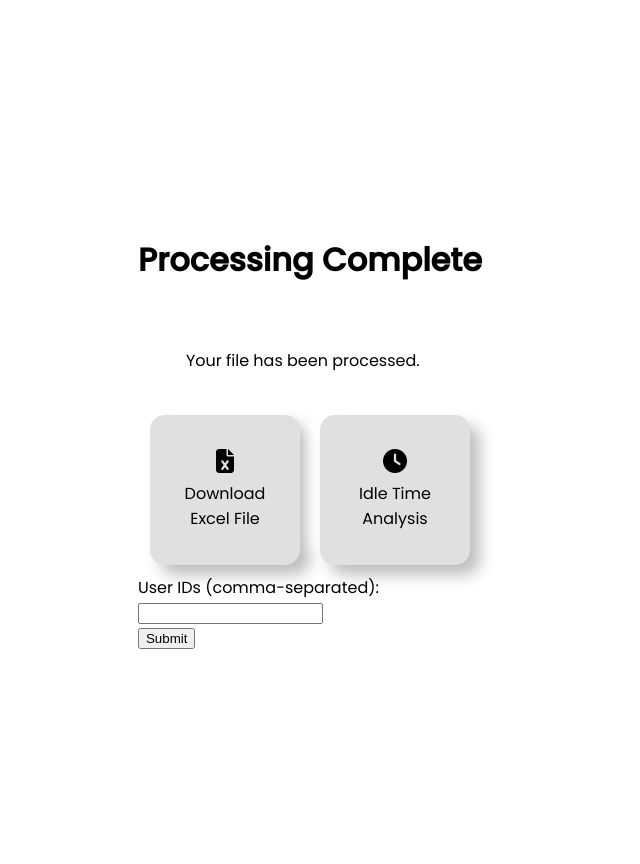
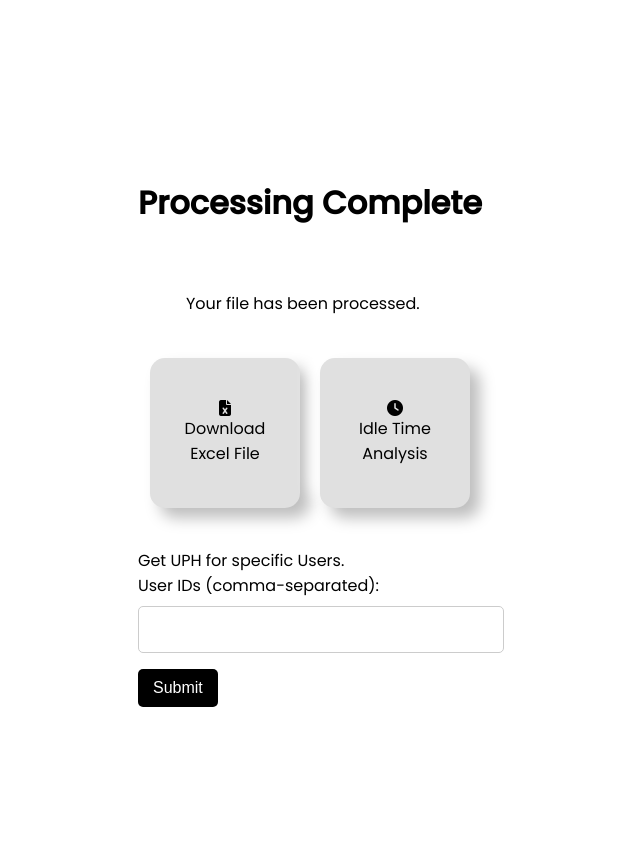
Before and after one commit to lorddunamis5050/totalpickcount, a Flask app: page /processing_done in a window 1280 px wide. Shown: the whole page, without its empty margins (330-970 px from the left). Run offline with Flask 3, Linux system fonts and the light colour scheme; some libraries are stand-ins or nearby versions.

Commit message:
made some major changes and fixing pick per zones

```diff
--- a/app.py
+++ b/app.py
@@ -128,6 +128,10 @@ def upload_file():
         from hourly_pick_totals import perform_hourly_pick_totals_analysis
         perform_hourly_pick_totals_analysis(df, book)
 
+        from picks_per_zones import perform_pick_totals_analysis_per_zones
+        perform_pick_totals_analysis_per_zones(df, book)
+
+
 
 
         # Save the Excel file
@@ -157,25 +161,24 @@ def download_file(filename):
 
 @app.route('/get_user_data', methods=['POST'])
 def get_user_data():
-    user_ids = request.form['user_ids'].split(',')  # Split the input into a list
-    user_ids = [uid.strip() for uid in user_ids]  # Strip whitespace from each UserID
+    user_ids = request.form['user_ids'].split(',')
+    user_ids = [uid.strip() for uid in user_ids]
 
     try:
         excel_file = os.path.join(app.config['OUTPUT_FOLDER'], 'processed_data.xlsx')
-        sheet_names = ['REPLENISHMENT PICK', 'SINGLE PICK', 'REGULAR PICK' , 'PUTWALL PICKING']
-        df_list = []
+        sheet_names = ['REPLENISHMENT PICK', 'SINGLE PICK', 'REGULAR PICK', 'PUTWALL PICKING']
+        tables = {}
+
         for sheet_name in sheet_names:
-            df = pd.read_excel(excel_file, sheet_name=sheet_names)  # Replace with your actual sheet name
-            df_list.append(df)
-        combined_df = pd.concat(df_list, ignore_index=True)
+            df = pd.read_excel(excel_file, sheet_name=sheet_name)
+            if not df.empty and df['UserID'].isin(user_ids).any():
+                filtered_df = df[df['UserID'].isin(user_ids)]
+                tables[sheet_name] = filtered_df.to_html(classes='data', index=False)
 
-        filtered_df = df[df['UserID'].isin(user_ids)]
-        # Convert DataFrame to HTML table for easy rendering
-        data_html = filtered_df.to_html(classes='data', index=False)
-
-
-
-        return render_template('display_user_data.html', table=data_html)
+        if tables:
+            return render_template('display_user_data.html', tables=tables)
+        else:
+            return render_template('no_data_found.html')  # You should create this template
 
     except Exception as e:
         return jsonify({'error': str(e)}), 500
--- a/putwall_pick.py
+++ b/putwall_pick.py
@@ -117,7 +117,11 @@ def perform_putwall_pick_analysis(df, book):
 
 
         # Calculate the average UPH, excluding zeros, and round to 2 decimal places
-    average_uph = putwall_picking_per_user.loc[putwall_picking_per_user['UPH'] > 0, 'UPH'].mean().round(2)
+    if putwall_picking_per_user.loc[putwall_picking_per_user['UPH'] > 0, 'UPH'].empty:
+        average_uph = 0  # Or any default value you want to use in case of no data
+    else:
+        average_uph = putwall_picking_per_user.loc[putwall_picking_per_user['UPH'] > 0, 'UPH'].mean().round(1)
+
 
 
     putwall_picking_data = putwall_picking_per_user[['UserID', 'PutwallPickingQuantity', 'Time', 'UPH']].values.tolist()
--- a/replenishment_pick.py
+++ b/replenishment_pick.py
@@ -85,10 +85,10 @@ def perform_replenishment_pick_analysis(df, book):
 
             # Convert both "PutwallPickingQuantity" and "UPH" values to their absolute values
     replenishment_pick_per_user['ReplenishmentPickQuantity'] = abs(replenishment_pick_per_user['ReplenishmentPickQuantity'])
-    replenishment_pick_per_user['UPH'] = abs(replenishment_pick_per_user['UPH']).round(2)
+    replenishment_pick_per_user['UPH'] = abs(replenishment_pick_per_user['UPH']).round(1)
 
         # Calculate the average UPH, excluding zeros
-    average_uph = replenishment_pick_per_user.loc[replenishment_pick_per_user['UPH'] > 0, 'UPH'].mean().round(2)
+    average_uph = replenishment_pick_per_user.loc[replenishment_pick_per_user['UPH'] > 0, 'UPH'].mean().round(1)
 
             # Replace NaN or infinite values with zero
     replenishment_pick_per_user.replace([np.inf, -np.inf, np.nan], 0, inplace=True)
@@ -115,7 +115,7 @@ def perform_replenishment_pick_analysis(df, book):
     replenishment_pick_per_user.sort_values(by='UPH', ascending=False, inplace=True)
 
             # Calculate the average UPH, excluding zeros, and round to 2 decimal places
-    average_uph = replenishment_pick_per_user.loc[replenishment_pick_per_user['UPH'] > 0, 'UPH'].mean().round(2)
+    average_uph = replenishment_pick_per_user.loc[replenishment_pick_per_user['UPH'] > 0, 'UPH'].mean().round(1)
 
 
             # Convert the DataFrame to a list of lists for writing to Excel
--- a/templates/processing_done.html
+++ b/templates/processing_done.html
@@ -31,6 +31,12 @@
             margin-left: 3em;
         }
 
+
+        label {
+            display: block;
+            margin-bottom: 0.5em;
+        }
+
         /* Neumorphism inspired button */
         .btn {
             background: #e0e0e0;
@@ -51,16 +57,46 @@
             flex-direction: column;
         }
 
-        .btn:hover {
-            box-shadow:  5px 5px 10px #bebebe,
-                        -5px -5px 10px #ffffff;
+        input[type="text"] {
+            width: 100%;
+            padding: 10px;
+            margin-bottom: 1em;
+            border: 1px solid #ccc;
+            border-radius: 5px;
+            font-size: 16px;
+            font-family: 'Poppins', sans-serif;
         }
 
-        .btn i {
-            margin-bottom: 8px;
-            color: #000000;
-            font-size: 24px;
+                /* Black Button */
+            button {
+            background-color: #000;
+            color: #FFF;
+            padding: 10px 15px;
+            border: none;
+            border-radius: 5px;
+            font-size: 16px;
+            cursor: pointer;
+            transition: 0.3s all;
         }
+
+
+        button:hover {
+            opacity: 0.8;
+        }
+
+        p {
+            margin-top: 2em;
+        }
+
+        a {
+            color: #333;
+            text-decoration: none;
+        }
+
+        a:hover {
+            text-decoration: underline;
+        }
+
 
         .buttons-container {
             display: flex;
@@ -70,6 +106,9 @@
 
         a{
             text-align: center;
+        }
+        .userdatacheck{
+            margin-top: 30px;
         }
     </style>
 </head>
@@ -82,11 +121,14 @@
             <a class="btn" href="{{ url_for('download_file', filename='output/processed_data.xlsx') }}"><i class="fas fa-file-excel"></i>Download <br> Excel File</a>
             <a class="btn" href="{{ url_for('idle_time_analysis') }}"><i class="fas fa-clock"></i> Idle Time <br>Analysis</a>
         </div>
+        <div class="userdatacheck">
         <form action="/get_user_data" method="post">
-            <label for="user_ids">User IDs (comma-separated):</label><br>
+
+            <label for="user_ids"> Get UPH for specific Users. <br>User IDs (comma-separated):</label>
             <input type="text" id="user_ids" name="user_ids"><br>
-            <input type="submit" value="Submit">
+            <button type="submit">Submit</button>
         </form>
+    </div>
 
     </div>
 </body>
```
Also changed, not shown: picks_per_zones.py (added, +44 -0 lines), single_pick.py (+75 -6 lines), static/styles.css (+35 -0 lines), templates/display_user_data.html (+24 -23 lines), 2 other files.
